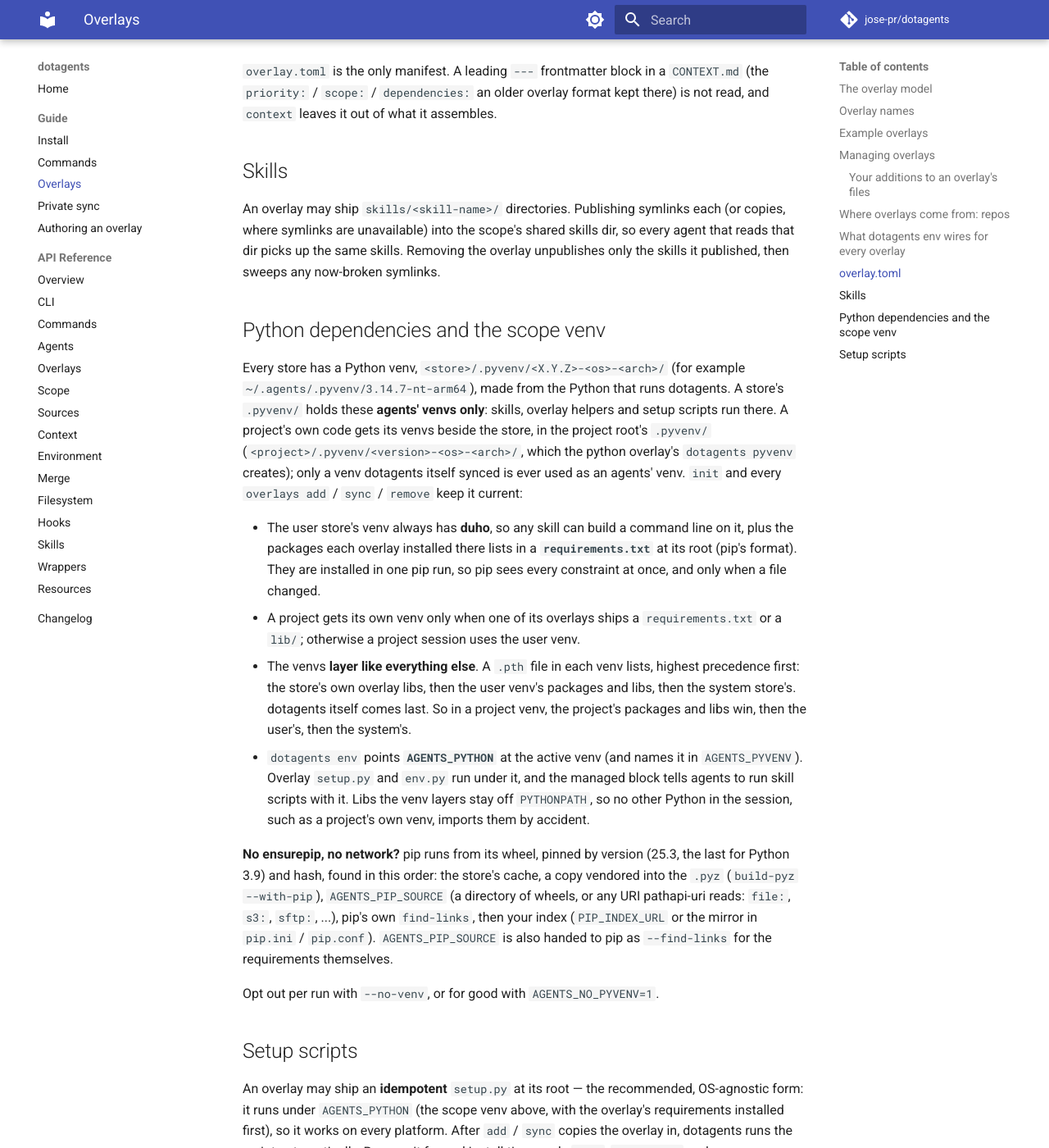
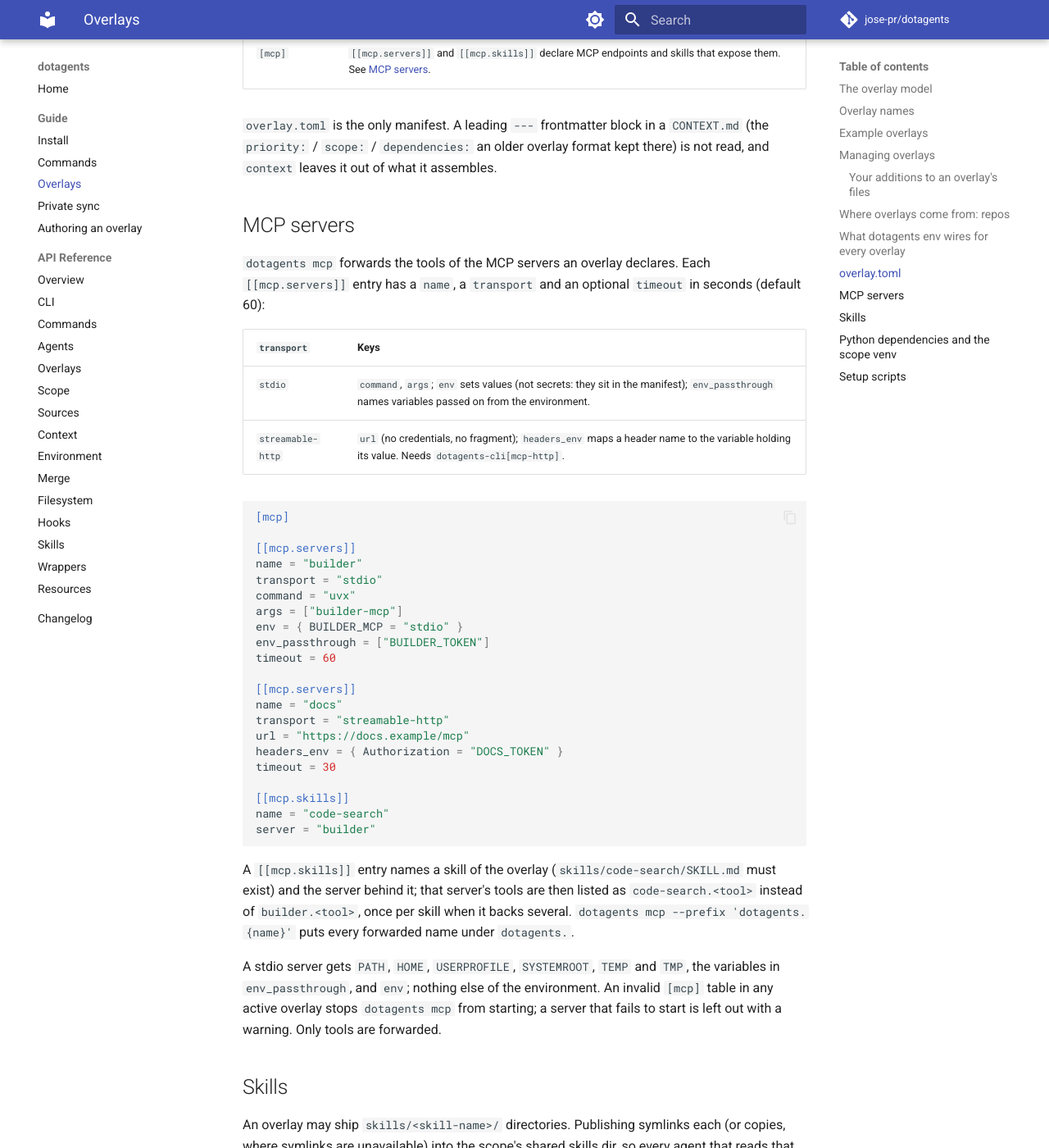
Before and after one commit to jose-pr/dotagents, an MkDocs documentation site: the page built from docs/guide/overlays.md, in a window 1280 px wide and 1400 px high, scrolled down 5674 px. Shown: the whole window at 82% size. Built offline with MkDocs 1.6.1 and Material for MkDocs 9.7.7, drawn with Linux system fonts in a browser that asks for light colours; comment, search, counter and statistics services are not loaded; some of the changed text lies outside the part shown.

Commit message:
docs: guide the MCP gateway and overlay [mcp] declarations

````diff
--- a/docs/guide/overlays.md
+++ b/docs/guide/overlays.md
@@ -205,7 +205,8 @@ contract is under [Commands → env](commands.md#env).
 
 The manifest is read by the `overlays` command and the context assembler, with
 `tomllib` (Python 3.11+) or `tomli` when either is installed, and otherwise with a
-small built-in reader that covers these keys. Keys:
+small built-in reader that covers these keys (all but `[mcp]`, which needs one of
+the two). Keys:
 
 | Key | Meaning |
 | --- | --- |
@@ -217,10 +218,57 @@ small built-in reader that covers these keys. Keys:
 | `priority` | Merge order (lower sorts earlier; unprioritized default is 500). |
 | `setup_timeout` | Seconds the setup script may run before it is stopped (default 300; `0` = no limit). |
 | `[scripts]` | Launchers on `PATH`: `name = "path/in/overlay.py"` adds or replaces one, `name = false` drops the one for a `bin/<name>.py`. See [Authoring → Commands on PATH](authoring.md#commands-on-path-binpy-and-scripts). |
+| `[mcp]` | `[[mcp.servers]]` and `[[mcp.skills]]` declare MCP endpoints and skills that expose them. See [MCP servers](#mcp-servers). |
 
 `overlay.toml` is the only manifest. A leading `---` frontmatter block in a
 `CONTEXT.md` (the `priority:` / `scope:` / `dependencies:` an older overlay format
 kept there) is not read, and `context` leaves it out of what it assembles.
+
+## MCP servers
+
+`dotagents mcp` forwards the tools of the MCP servers an overlay declares. Each
+`[[mcp.servers]]` entry has a `name`, a `transport` and an optional `timeout` in
+seconds (default 60):
+
+| `transport` | Keys |
+| --- | --- |
+| `stdio` | `command`, `args`; `env` sets values (not secrets: they sit in the manifest); `env_passthrough` names variables passed on from the environment. |
+| `streamable-http` | `url` (no credentials, no fragment); `headers_env` maps a header name to the variable holding its value. Needs `dotagents-cli[mcp-http]`. |
+
+```toml
+[mcp]
+
+[[mcp.servers]]
+name = "builder"
+transport = "stdio"
+command = "uvx"
+args = ["builder-mcp"]
+env = { BUILDER_MCP = "stdio" }
+env_passthrough = ["BUILDER_TOKEN"]
+timeout = 60
+
+[[mcp.servers]]
+name = "docs"
+transport = "streamable-http"
+url = "https://docs.example/mcp"
+headers_env = { Authorization = "DOCS_TOKEN" }
+timeout = 30
+
+[[mcp.skills]]
+name = "code-search"
+server = "builder"
+```
+
+A `[[mcp.skills]]` entry names a skill of the overlay (`skills/code-search/SKILL.md`
+must exist) and the server behind it; that server's tools are then listed as
+`code-search.<tool>` instead of `builder.<tool>`, once per skill when it backs
+several. `dotagents mcp --prefix 'dotagents.{name}'` puts every forwarded name under
+`dotagents.`.
+
+A stdio server gets `PATH`, `HOME`, `USERPROFILE`, `SYSTEMROOT`, `TEMP` and `TMP`,
+the variables in `env_passthrough`, and `env`; nothing else of the environment. An
+invalid `[mcp]` table in any active overlay stops `dotagents mcp` from starting; a
+server that fails to start is left out with a warning. Only tools are forwarded.
 
 ## Skills
 
````
Also changed, not shown: docs/guide/commands.md (+12 -5 lines).
